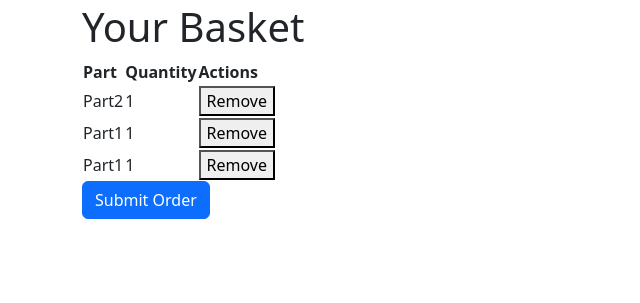
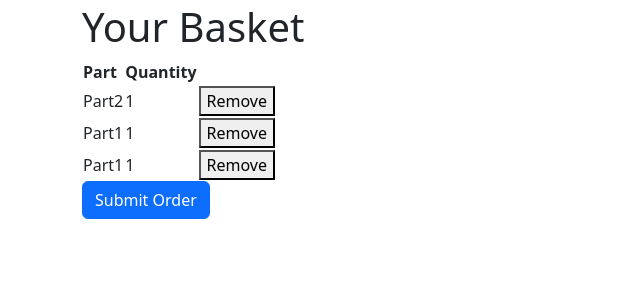
Before and after one commit to jodi-curtis/spare-parts, a Django app: page /basket/ in a window 1280 px wide. Shown: the part 59-362 px from the top of the page, without its empty margins (0-640 px from the left). Run offline with Django 5.2, Linux system fonts and the light colour scheme; a user stored in the database is signed in; data comes from the database, SQL or seed files in the repository; both versions use the stored data as it was after the commit.

Commit message:
Basket continued

```diff
--- a/basket/templates/basket/basket.html
+++ b/basket/templates/basket/basket.html
@@ -8,7 +8,7 @@
                 <tr>
                     <th>Part</th>
                     <th>Quantity</th>
-                    <th>Actions</th>
+                    <th></th>
                 </tr>
             </thead>
             <tbody>
@@ -31,4 +31,5 @@
     {% else %}
         <p>Your basket is empty.</p>
     {% endif %}
+
 {% endblock %}
--- a/basket/views.py
+++ b/basket/views.py
@@ -1,6 +1,8 @@
 from django.shortcuts import render, redirect
 from django.views.generic import DetailView
 from . models import Basket, BasketItem
+from django.contrib import messages
+
 
 # Create your views here.
 class BasketDetailView(DetailView):
@@ -18,8 +20,13 @@ class BasketDetailView(DetailView):
 
         # Handle remove action
         if 'remove_item_id' in request.POST:
+            # Get item id
             item_id = request.POST.get('remove_item_id')
+            # Get item from users basket
             item = BasketItem.objects.get(id=item_id, basket=basket)
+            # Delete Item from users basket
             item.delete()
+            messages.success(request, f"{item.part.name} removed from basket")
 
-        return redirect('basket')  # Redirect to refresh the basket page
+        # Redirect to page to refresh basket
+        return redirect('basket-home')
```
Also changed, not shown: db.sqlite3.
